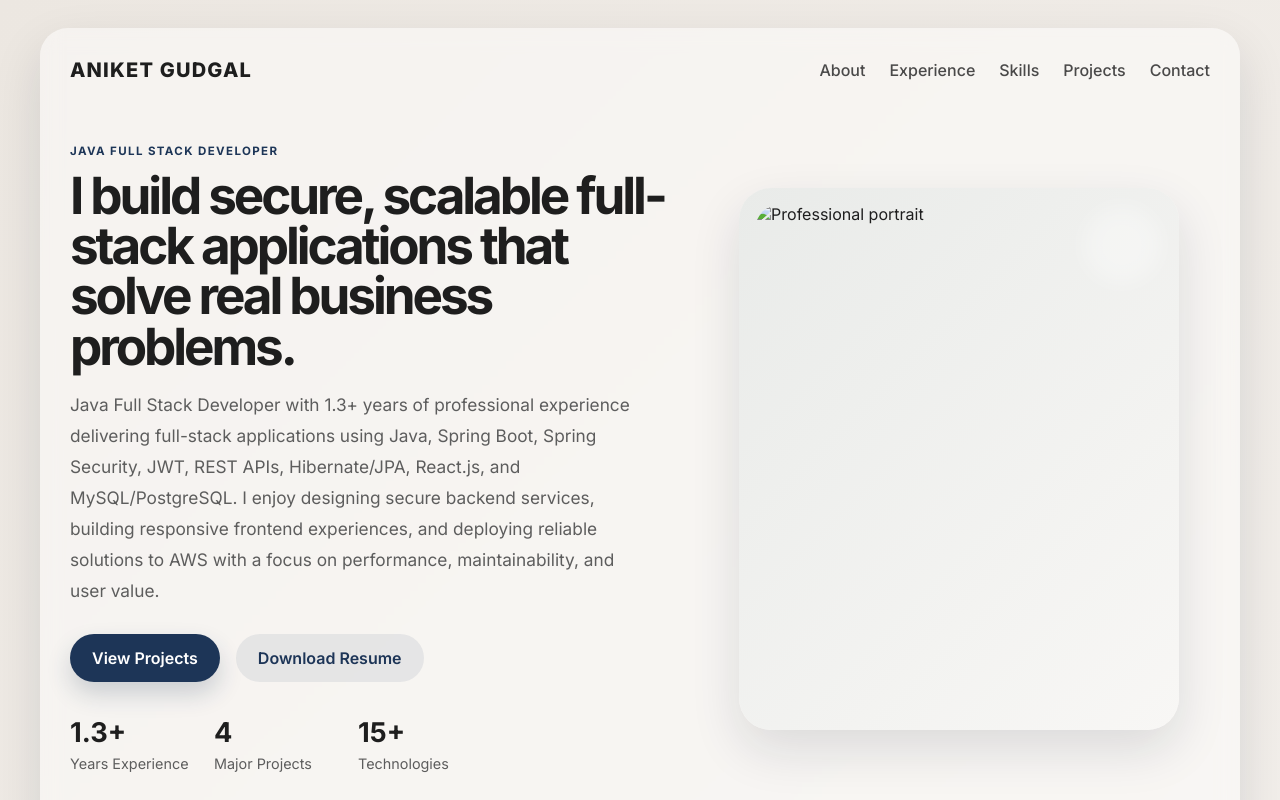
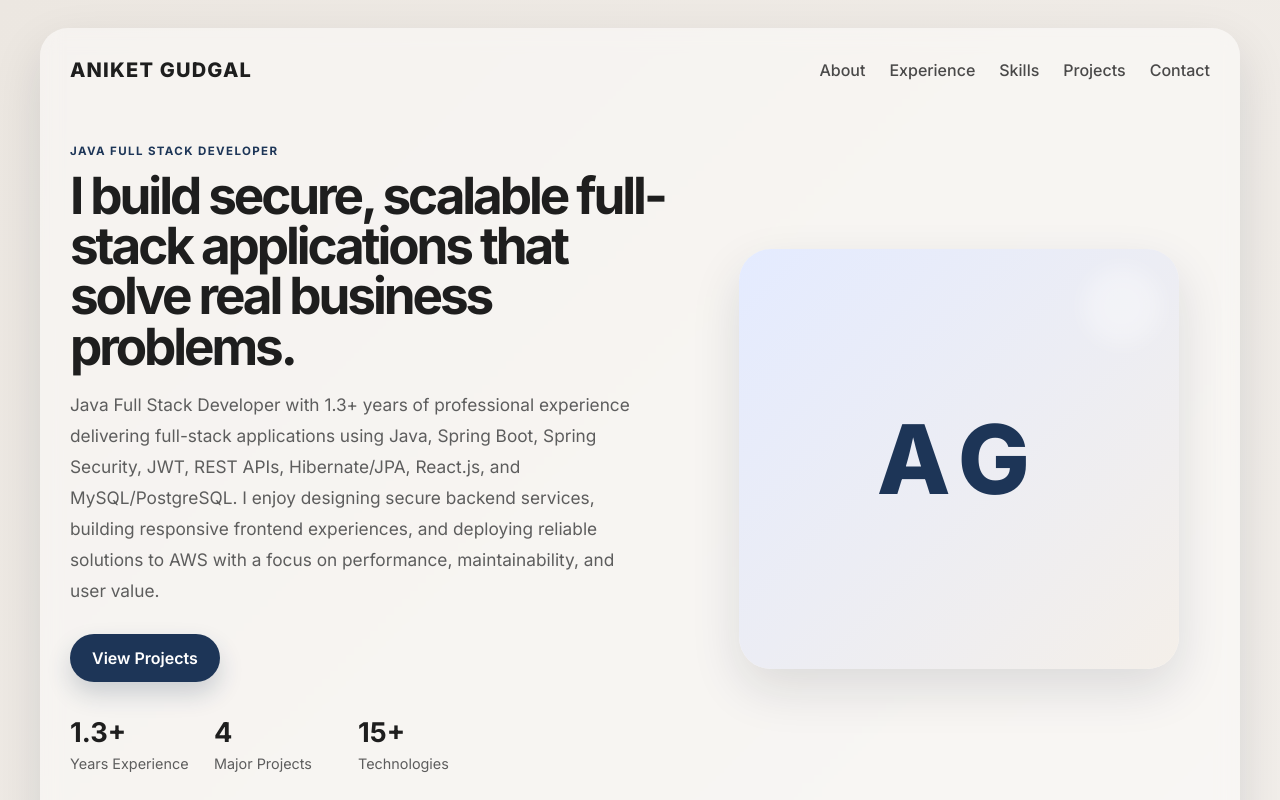
Before and after one commit to Aniketgudgal/Portfolio, a plain HTML site: page index.html in a window 1280 px wide. Shown: the top 800 px of the page. Drawn offline with Linux system fonts and the light colour scheme.

Commit message:
Replace private assets with placeholders

```diff
--- a/index.html
+++ b/index.html
@@ -48,12 +48,6 @@
             </p>
             <div class="cta-row">
               <a class="btn btn-primary" href="#projects">View Projects</a>
-              <a
-                class="btn btn-secondary"
-                href="Aniket_Gudgal_Java_Full_Stack_Developer.pdf"
-                download
-                >Download Resume</a
-              >
             </div>
             <ul class="stats" aria-label="Key metrics">
               <li><strong>1.3+</strong><span>Years Experience</span></li>
@@ -63,8 +57,11 @@
           </div>
 
           <div class="hero-visual">
-            <div class="profile-card">
-              <img src="profile%20image.jpeg" alt="Professional portrait" />
+            <div
+              class="profile-card placeholder-card"
+              aria-label="Profile placeholder"
+            >
+              <span>AG</span>
             </div>
           </div>
         </section>
@@ -242,12 +239,6 @@
             >+91 7057112026</a
           >
           <a
-            href="Aniket_Gudgal_Java_Full_Stack_Developer.pdf"
-            class="btn btn-secondary"
-            download
-            >Download Resume</a
-          >
-          <a
             href="https://www.linkedin.com/in/Aniketgudgal"
             class="btn btn-secondary"
             target="_blank"
--- a/styles.css
+++ b/styles.css
@@ -216,6 +216,21 @@ img {
     box-shadow 0.25s ease;
 }
 
+.profile-card.placeholder-card {
+  display: flex;
+  align-items: center;
+  justify-content: center;
+  min-height: 420px;
+  background: linear-gradient(135deg, #e4ebff, #f4efe9);
+}
+
+.profile-card.placeholder-card span {
+  font-size: clamp(3rem, 8vw, 6rem);
+  font-weight: 800;
+  letter-spacing: 0.12em;
+  color: var(--accent);
+}
+
 .profile-card:hover {
   transform: translateY(-4px) scale(1.01);
   box-shadow: 0 26px 56px rgba(15, 23, 42, 0.16);
@@ -230,16 +245,6 @@ img {
   border-radius: 50%;
   background: rgba(255, 255, 255, 0.32);
   filter: blur(10px);
-}
-
-.profile-card img {
-  width: 100%;
-  height: auto;
-  aspect-ratio: 4 / 5;
-  max-height: 620px;
-  object-fit: cover;
-  object-position: center top;
-  border-radius: 26px;
 }
 
 .info-grid {
```
